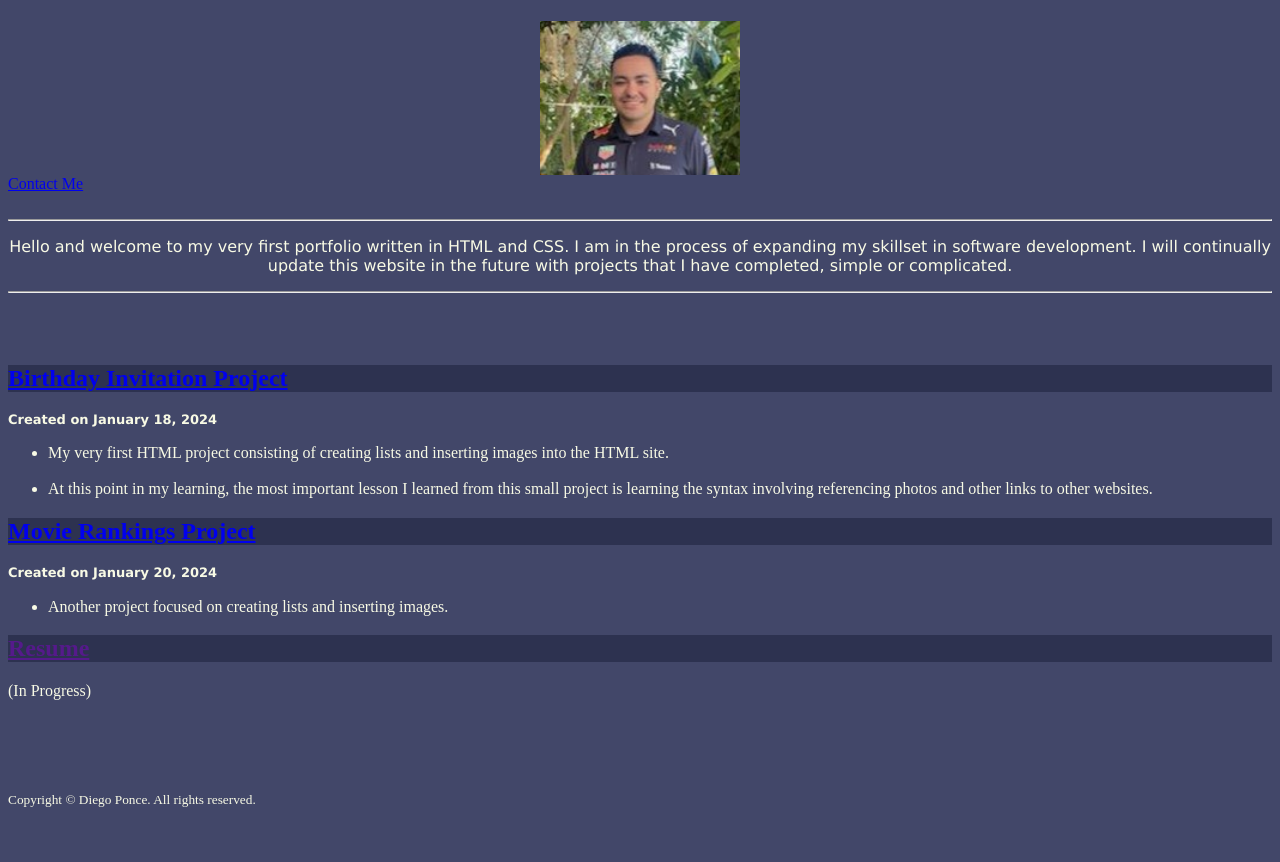
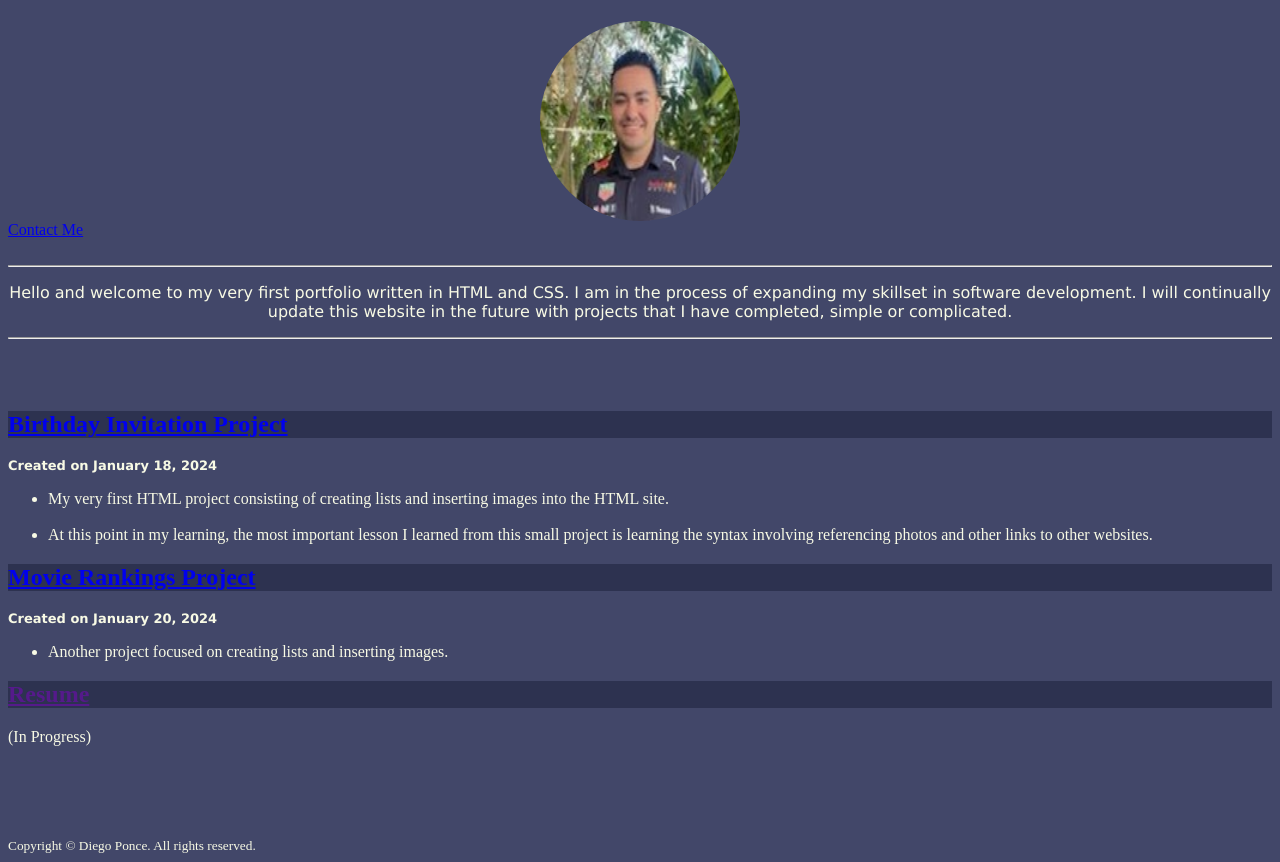
Before and after one commit to poncediego1/HTML-Portfolio, a plain HTML site: page index.html in a window 1280 px wide. Shown: the part 66-928 px from the top of the page. Before the commit the page ends 882 px from the top, so only its background shows below. Drawn offline with Linux system fonts and the light colour scheme.

Commit message:
Update index.html

```diff
--- a/index.html
+++ b/index.html
@@ -11,7 +11,7 @@
     </head>
 
     <h1 class="header">Diego Ponce's Portfolio</h1>
-       <img style="display:block;margin:auto;" src="../html-portfolio/assets/picofme.jpeg.jpg" alt="photo of myself" width="200">
+       <img style="display:block;margin:auto;" class="circularPic" src="../html-portfolio/assets/picofme.jpeg.jpg" alt="photo of myself" width="200">
          <a href="../html-portfolio/public/contact.html">Contact Me</a>
          <br>
 
```
